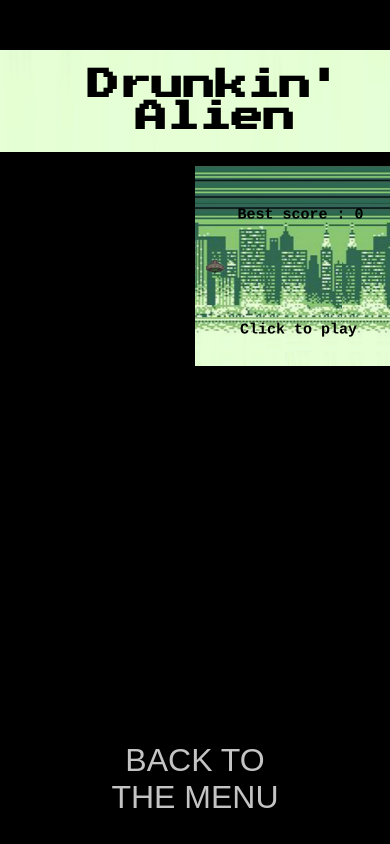
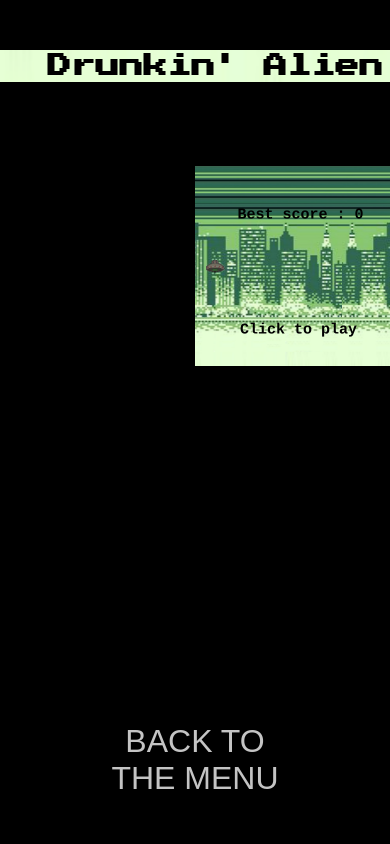
Before and after one commit to YaYouLeKyou/drunkin-alien-menu, a plain HTML site: page index.html in a window 390 px wide. Shown: the top 844 px of the page. Drawn offline with Linux system fonts and the light colour scheme; a web font is replaced by a local one.

Commit message:
Update style.css

```diff
--- a/style.css
+++ b/style.css
@@ -72,7 +72,6 @@ button:hover{
     overflow: hidden;
   }
   button{
-    bottom: 2%;
     left: 50%;
     font-size: 2rem;
     background: none;
@@ -81,5 +80,11 @@ button:hover{
   }
   canvas{
     scale: 0.5;
+
+  }
+  h1{
+    padding: 4px;
+    font-size: 1.5rem;
+
   }
 }
```
